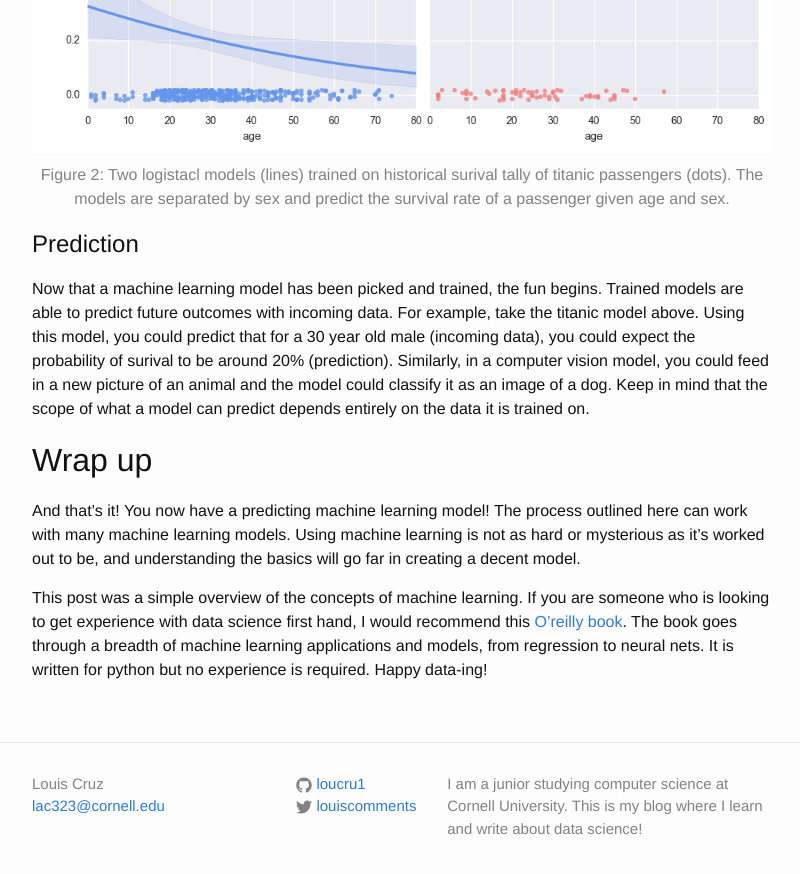
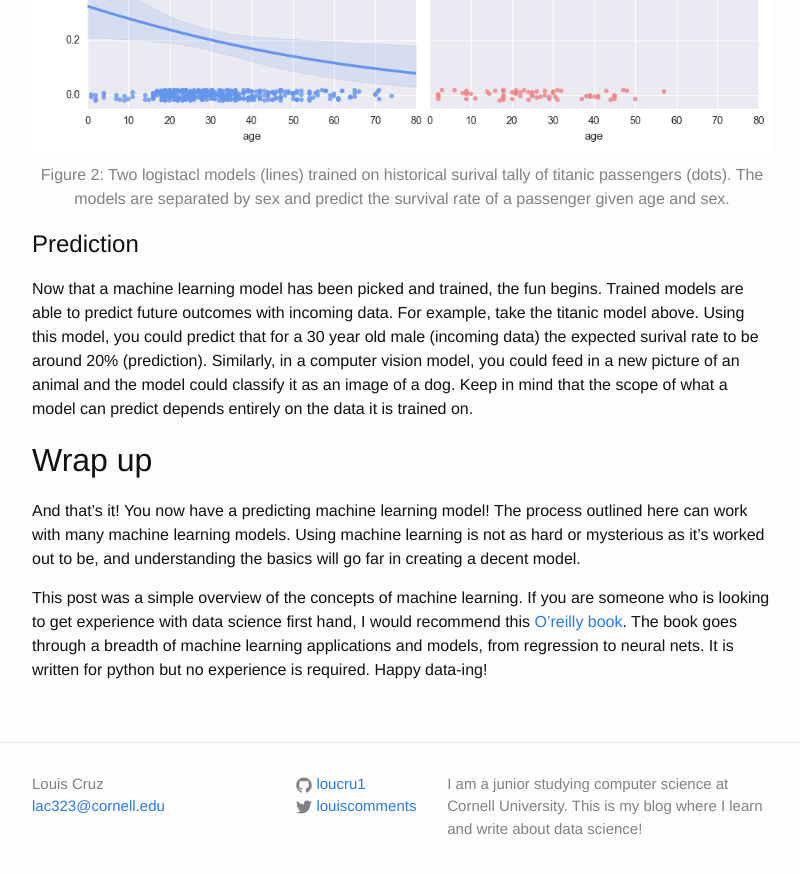
Before and after one commit to loucru1/loucru1.github.io, a Jekyll site: the page built from _posts/2016-24-07-what-is-data-science.md, in a window 1280 px wide and 900 px high, scrolled down 3013 px. Shown: the top 874 px of the window, without its empty margins (238-1038 px from the left). Built offline with Jekyll 4.4.1, drawn with Linux system fonts in a browser that asks for light colours.

Commit message:
better update

```diff
--- a/_posts/2016-24-07-what-is-data-science.md
+++ b/_posts/2016-24-07-what-is-data-science.md
@@ -68,7 +68,7 @@ Once a model is chosen, it’s time to train the model. Training is where the he
 
 
 # Prediction
-Now that a machine learning model has been picked and trained, the fun begins. Trained models are able to predict future outcomes with incoming data. For example, take the titanic model above. Using this model, you could predict that for a 30 year old male (incoming data), you could expect the probability of surival to be around 20% (prediction). Similarly, in a computer vision model, you could feed in a new picture of an animal and the model could classify it as an image of a dog. Keep in mind that the scope of what a model can predict depends entirely on the data it is trained on.
+Now that a machine learning model has been picked and trained, the fun begins. Trained models are able to predict future outcomes with incoming data. For example, take the titanic model above. Using this model, you could predict that for a 30 year old male (incoming data) the expected surival rate to be around 20% (prediction). Similarly, in a computer vision model, you could feed in a new picture of an animal and the model could classify it as an image of a dog. Keep in mind that the scope of what a model can predict depends entirely on the data it is trained on.
 
 ## Wrap up
 And that’s it! You now have a predicting machine learning model! The process outlined here can work with many machine learning models. Using machine learning is not as hard or mysterious as it’s worked out to be, and understanding the basics will go far in creating a decent model.
```
